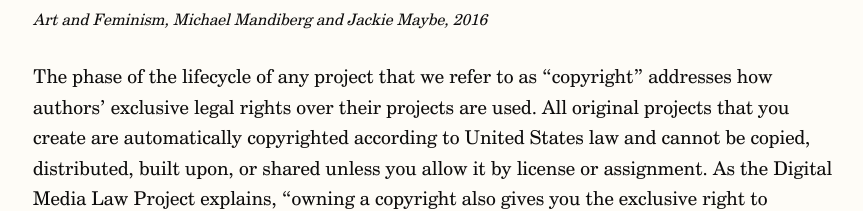
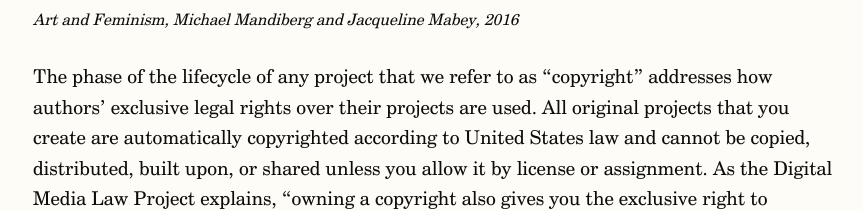
Before and after one commit to orzubalsky/making-and-being, a Jekyll site: the page built from docs/_chapters/lifecycle-framework/copyright.md, in a window 1280 px wide. Shown: the part 593-804 px from the top of the page, without its empty margins (207-1070 px from the left). Built offline with Jekyll 4.4.1, drawn with Linux system fonts in a browser that asks for light colours; nearby versions of some CDN libraries; some web fonts are replaced; comment, search, counter and statistics services are not loaded.

```diff
--- a/docs/_chapters/lifecycle-framework/copyright.md
+++ b/docs/_chapters/lifecycle-framework/copyright.md
@@ -5,7 +5,7 @@ part_number: 4
 chapter_number: 17
 video:
   id: "192485839"
-  caption: "Art and Feminism, Michael Mandiberg and Jackie Maybe, 2016"
+  caption: "Art and Feminism, Michael Mandiberg and Jacqueline Mabey, 2016"
 pdf: Making and Being Chapter 17.pdf
 
 materials:
```
Also changed, not shown: docs/_chapters/lifecycle-framework/source.md (+3 -1 lines), docs/index.md (+7 -1 lines).
